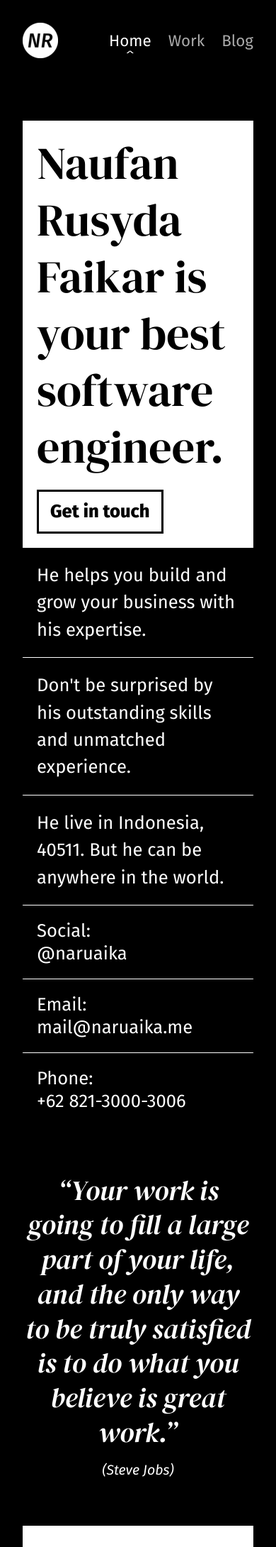
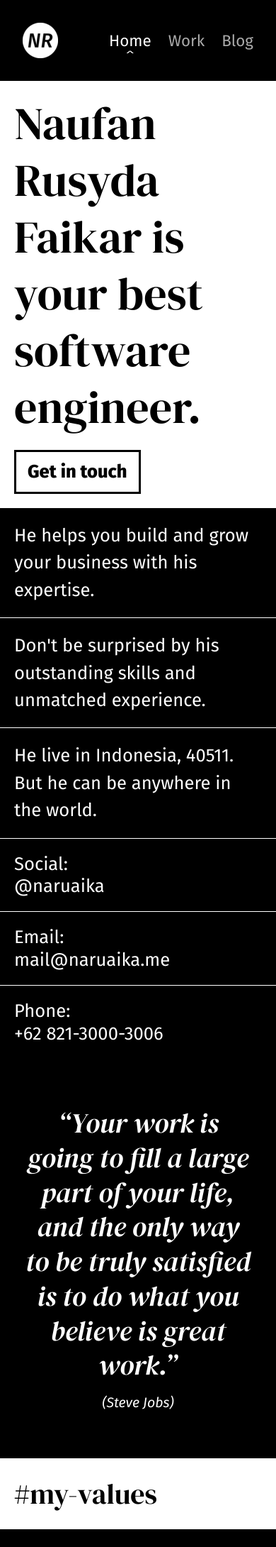
Before and after one commit to naruaika/naruaika.github.io, a Jekyll site: the page built from index.html, in a window 390 px wide. Shown: the top 2180 px of the page at 71% size. Built offline with Jekyll 4.4.1, drawn with Linux system fonts in a browser that asks for light colours.

Commit message:
Adjust font size and paddings for small screens

```diff
--- a/blog.html
+++ b/blog.html
@@ -12,8 +12,9 @@ permalink: /blog
         flex-direction: column;
         align-items: center;
         justify-content: center;
-        font-size: 6rem;
-        font-weight: 800;
+        font-size: 4rem;
+        font-weight: 300;
+        text-align: center;
     }
 </style>
 
--- a/index.html
+++ b/index.html
@@ -308,6 +308,19 @@ title: Naufan Rusyda Faikar - Software Engineer
             grid-template-columns: 1fr;
         }
     }
+
+    @media (width < 700px) {
+        main {
+            padding: 0;
+        }
+
+        #steve-quote,
+        #alice-quote,
+        #jobs-quote {
+            padding-left: 2rem;
+            padding-right: 2rem;
+        }
+    }
 </style>
 
 <main>
```
Also changed, not shown: 404.html (+3 -4 lines).
